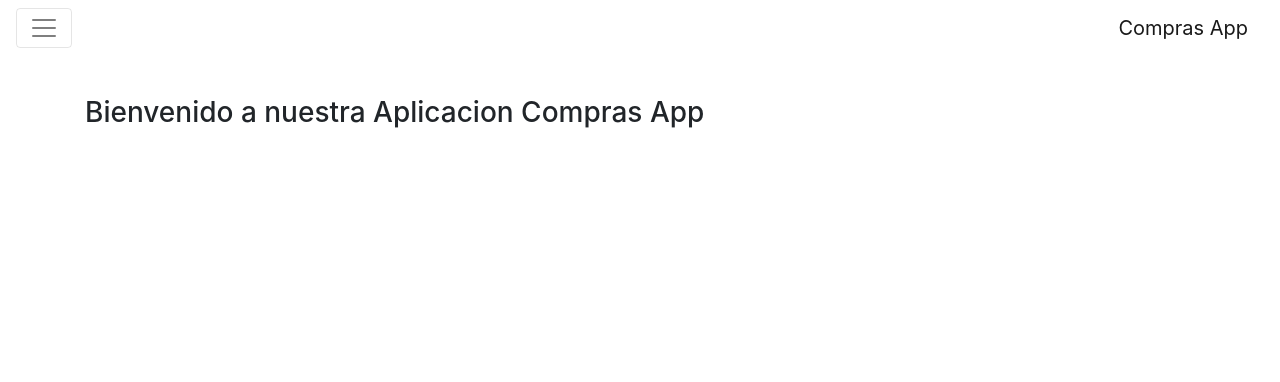
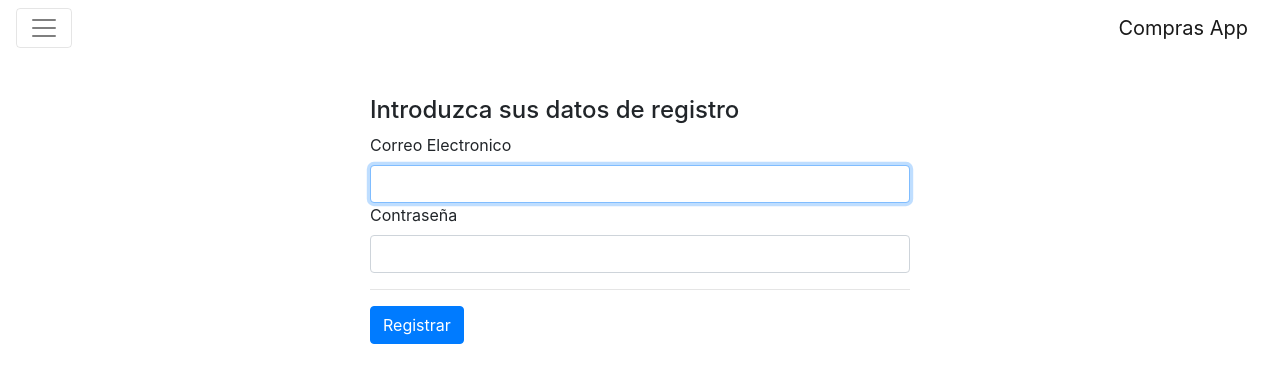
Before and after one commit to Urco13/appCompras, an Angular app: page /registro in a window 1280 px wide. Shown: the top 382 px of the page. Built offline with nearby package versions, Linux system fonts and the light colour scheme.

Commit message:
052 registro

```diff
--- a/src/app/app.module.ts
+++ b/src/app/app.module.ts
@@ -16,6 +16,7 @@ import { AddpresComponent } from './presupuestos/addpres/addpres.component';
 import { PresupuestosService } from './servicios/presupuestos.service';
 import { PresupuestosComponent } from './presupuestos/presupuestos/presupuestos.component';
 import { EditpresComponent } from './presupuestos/editpres/editpres.component';
+import { RegistroComponent } from './autenticacion/registro/registro.component';
 
 const routes: Routes = [
   { path: '', component: InicioComponent },
@@ -24,6 +25,7 @@ const routes: Routes = [
   { path: 'addpres', component: AddpresComponent },
   { path: 'presupuestos', component: PresupuestosComponent },
   { path: 'editpres/:id', component: EditpresComponent },
+  { path: 'registro', component: RegistroComponent },
   { path: '**', component: InicioComponent }
 
 ]
@@ -38,6 +40,7 @@ const routes: Routes = [
     AddproveeComponent,
     AddpresComponent,
     EditpresComponent,
+    RegistroComponent,
   ],
   imports: [
     BrowserModule,
--- /dev/null
+++ b/src/app/autenticacion/registro/registro.component.html
@@ -0,0 +1,15 @@
+<div class="row">
+    <div class="col col-md"></div>
+    <div class="col-10 col-md-6">
+        <form>
+            <h4>Introduzca sus datos de registro</h4>
+            <label>Correo Electronico</label>
+            <input type="mail" class="form-control" id="inputEmail" autofocus>
+            <label>Contraseña</label>
+            <input type="password" class="form-control" id="inputPassword">
+            <hr>
+            <button type="submit" class="btn btn-primary">Registrar</button>
+        </form>
+    </div>
+    <div class="col col-md"></div>
+</div>
--- /dev/null
+++ b/src/app/autenticacion/registro/registro.component.ts
@@ -0,0 +1,15 @@
+import { Component, OnInit } from '@angular/core';
+
+@Component({
+  selector: 'app-registro',
+  templateUrl: './registro.component.html',
+  styleUrls: ['./registro.component.css']
+})
+export class RegistroComponent implements OnInit {
+
+  constructor() { }
+
+  ngOnInit() {
+  }
+
+}
--- a/src/app/header/header.component.html
+++ b/src/app/header/header.component.html
@@ -14,6 +14,9 @@
             <li class="nav-item" routerLinkActive="active">
                 <a class="nav-link" routerLink="/presupuestos">Presupuestos</a>
             </li>
+            <li class="nav-item" routerLinkActive="active">
+                <a class="nav-link" routerLink="/registro">Registro</a>
+            </li>
         </ul>
     </div>
 </nav>
```
Also changed, not shown: src/app/autenticacion/registro/registro.component.css (added).
